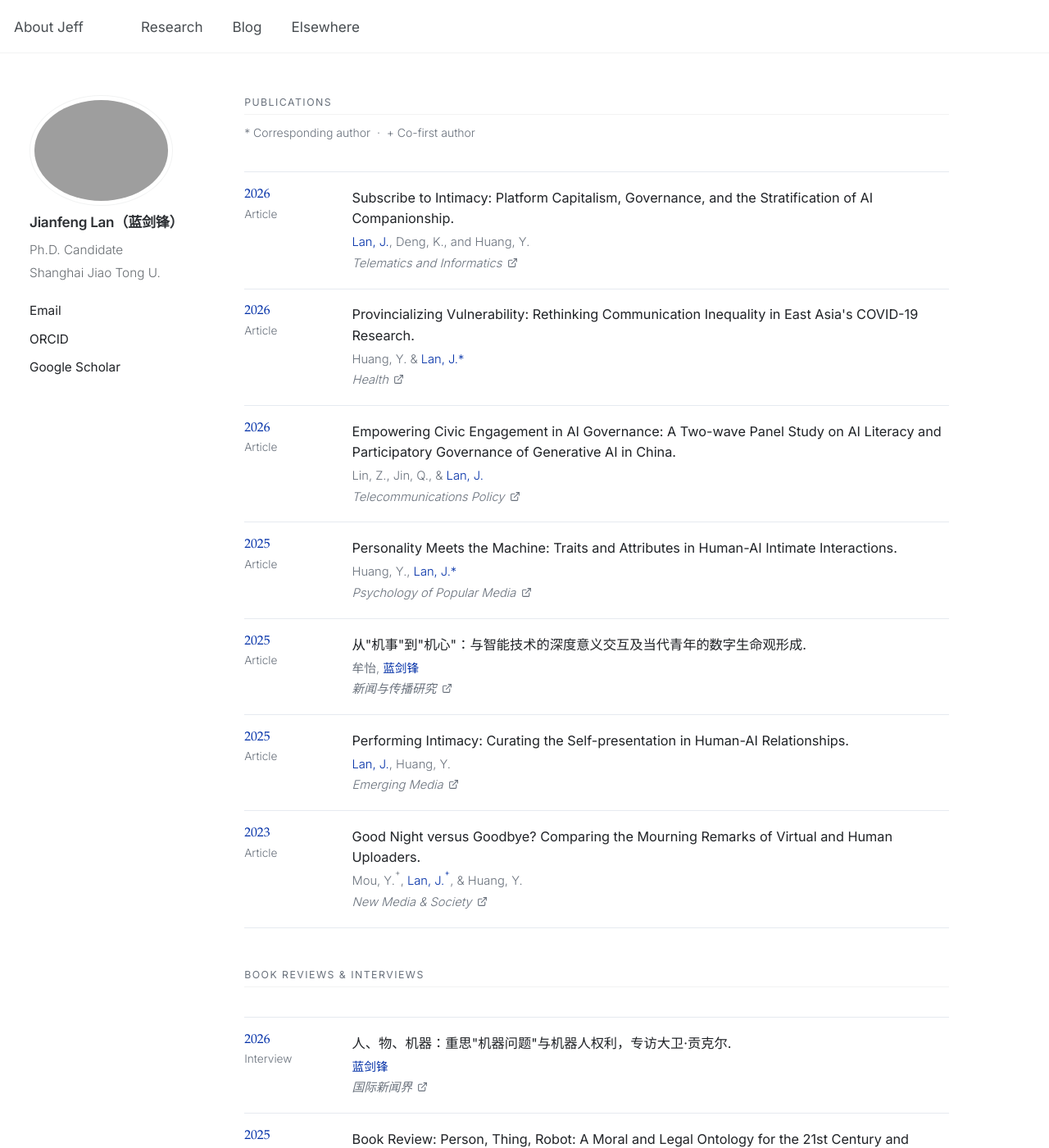
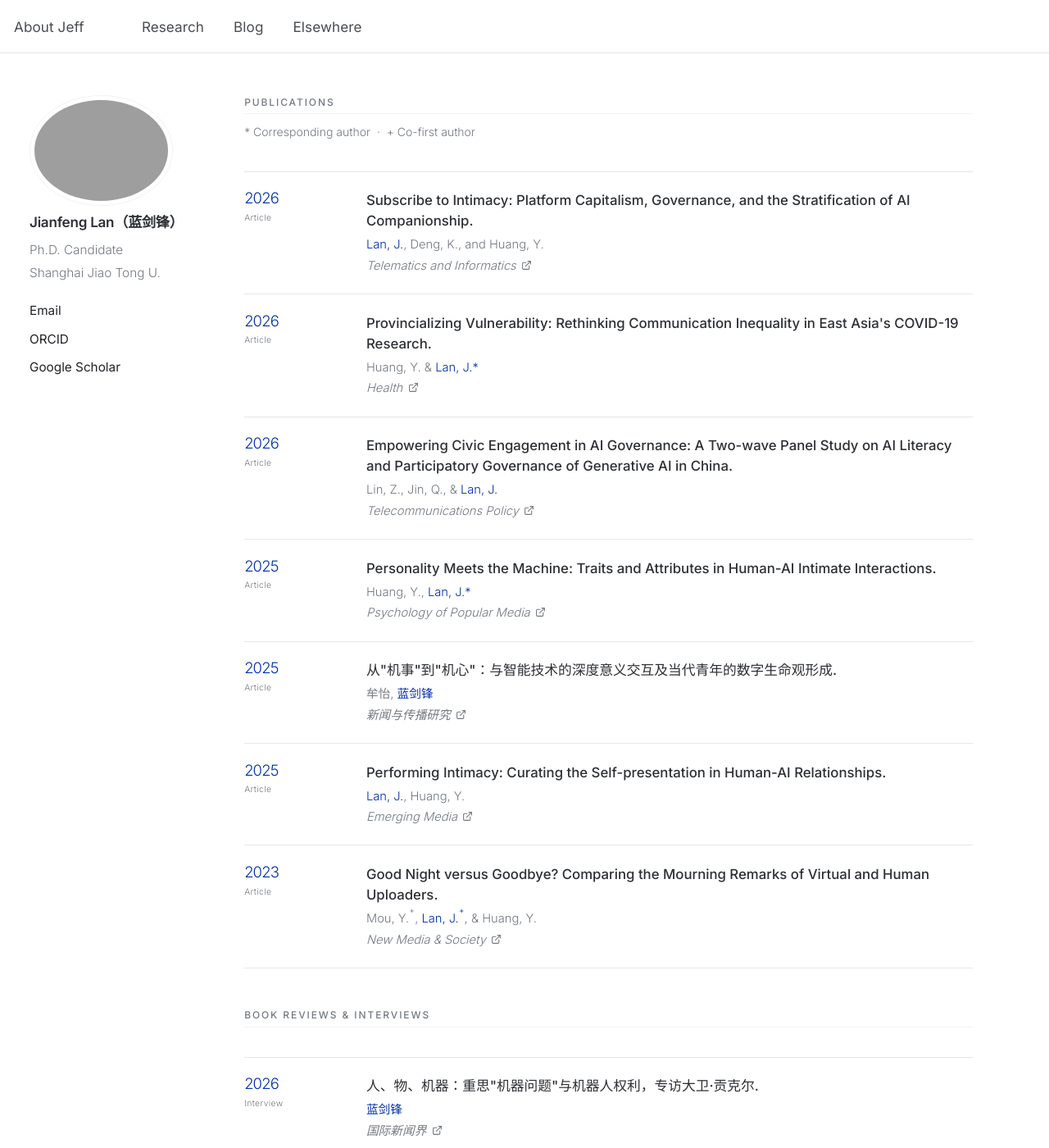
Before and after one commit to jianfenglan/jianfenglan.github.io, a Jekyll site: the page built from research.md, in a window 1280 px wide and 1400 px high. Shown: the whole window at 82% size. Built offline with Jekyll 4.4.1, drawn with Linux system fonts in a browser that asks for light colours.

Commit message:
Apply Modern Sans v2 editorial system

```diff
--- a/assets/css/main.scss
+++ b/assets/css/main.scss
@@ -2,10 +2,10 @@
 ---
 
 // ===================================================================
-// Modern Sans v1
+// Modern Sans v2
 // Inter for Latin text + Source Han Sans / Noto Sans SC for Chinese.
-// Body copy is intentionally light and dark gray; headings retain weight.
-// Deployment retrigger: 2026-08-10 01:38 CST (no visual change).
+// Light editorial typography, restrained Klein blue accents, and a shared
+// visual system across About, Research, Blog, and Elsewhere.
 // ===================================================================
 
 // 1. Modern bilingual font stack
@@ -61,38 +61,38 @@ $max-width: 1280px;
 ;
 
 // ===================================================================
-// Modern Sans v1 visual layer
+// Shared editorial system
 // ===================================================================
+:root {
+  --site-accent: #002FA7;
+  --site-heading: #2d3034;
+  --site-text: #555a5f;
+  --site-muted: #737980;
+  --site-line: #e5e7ea;
+  --site-soft: #f7f8fa;
+}
+
 body {
   font-family: $sans-serif;
   font-weight: 300;
   line-height: 1.62;
-  color: #555a5f;
+  color: var(--site-text);
   -webkit-font-smoothing: antialiased;
   -moz-osx-font-smoothing: grayscale;
   text-rendering: optimizeLegibility;
 }
 
-// Keep long-form copy optically as light as the sidebar bio. Some individual
-// pages carry older local rules at weight 400, so the content layer is made
-// explicit here without weakening titles or labels.
-.page__content {
+// Keep long-form copy optically as light as the sidebar bio. Individual pages
+// still contain some older local 400-weight rules, so content is explicit here.
+.page__content,
+.page__content p,
+.page__content li,
+.page__content dl,
+.page__content .about-wrap {
   font-weight: 300;
-  color: #555a5f;
+  color: var(--site-text);
 }
 
-.page__content p,
-.page__content li,
-.page__content dl {
-  font-weight: 300;
-}
-
-.page__content .about-wrap {
-  font-weight: 300;
-  color: #555a5f;
-}
-
-// Strong hierarchy without returning to a heavy, old-fashioned page texture.
 h1,
 h2,
 h3,
@@ -100,7 +100,7 @@ h4,
 h5,
 h6 {
   font-family: $sans-serif;
-  color: #2d3034;
+  color: var(--site-heading);
   letter-spacing: -0.015em;
 }
 
@@ -121,17 +121,22 @@ b {
   font-weight: 600;
 }
 
-// Navigation should feel crisp but lighter than section headings.
+// Navigation stays crisp while remaining visually quieter than headings.
 .masthead__menu-item a {
   font-family: $sans-serif;
   font-weight: 400;
+  letter-spacing: 0.005em;
 }
 
 .masthead__menu-item--lg {
   font-weight: 600;
 }
 
-// Sidebar text is deliberately lighter; the author's name anchors the column.
+.masthead::after {
+  background: var(--site-line);
+}
+
+// Sidebar typography remains the optical reference for the lighter body copy.
 .sidebar p,
 .sidebar li,
 .author__bio,
@@ -143,30 +148,203 @@ b {
 .sidebar .author__name {
   font-family: $sans-serif;
   font-weight: 600;
-  color: #2d3034;
+  color: var(--site-heading);
 }
 
-// Secondary text stays visibly gray instead of approaching pure black.
 .page__meta,
 .archive__item-excerpt,
 .author__bio,
 .author__employer,
 .author__location,
 figcaption {
-  color: #686d72;
+  color: var(--site-muted);
 }
 
-// Slightly calmer rule color improves the airy typography.
 hr {
-  border-top-color: #e6e7e8;
+  border-top-color: var(--site-line);
+}
+
+// ===================================================================
+// Research — linear, publication-first editorial layout
+// ===================================================================
+.page__content .research-page {
+  max-width: 900px;
+}
+
+.page__content .section-title {
+  color: var(--site-muted);
+  font-family: $sans-serif;
+  font-size: 0.7em;
+  font-weight: 500;
+  letter-spacing: 0.16em;
+}
+
+.page__content .publication-legend {
+  color: var(--site-muted);
+  font-weight: 300;
+}
+
+.page__content .publication-list {
+  border-top-color: var(--site-line);
+}
+
+.page__content .publication-card {
+  grid-template-columns: 120px minmax(0, 1fr);
+  gap: 1.6rem;
+  padding: 1.25rem 0;
+  border-bottom-color: var(--site-line);
+  transition: none;
+}
+
+.page__content .publication-card:hover {
+  padding-left: 0;
+}
+
+.page__content .publication-meta {
+  color: var(--site-muted);
+  font-weight: 300;
+}
+
+.page__content .publication-year {
+  color: var(--site-accent);
+  font-family: $sans-serif;
+  font-size: 1.35em;
+  font-weight: 300;
+  line-height: 1.05;
+  letter-spacing: -0.045em;
+}
+
+.page__content .publication-type {
+  margin-top: 0.35rem;
+  font-size: 0.76em;
+  font-weight: 300;
+  letter-spacing: 0.035em;
+}
+
+.page__content .publication-title {
+  color: var(--site-heading);
+  font-size: 0.98em;
+  font-weight: 500;
+  line-height: 1.5;
+  transition: color 0.18s ease, transform 0.18s ease;
+}
+
+.page__content .publication-card:hover .publication-title {
+  color: var(--site-accent);
+  transform: translateX(3px);
+}
+
+.page__content .publication-authors,
+.page__content .publication-journal-row em {
+  color: var(--site-muted);
+  font-weight: 300;
+}
+
+.page__content .publication-doi-link {
+  color: var(--site-muted);
+}
+
+.page__content .publication-doi-link:hover,
+.page__content .my-name {
+  color: var(--site-accent);
+}
+
+.page__content .conference-card {
+  border-color: var(--site-line);
+  color: var(--site-muted);
+  font-weight: 300;
+}
+
+// ===================================================================
+// Blog — image-led cards with editorial alignment
+// ===================================================================
+.page__content .news-list {
+  gap: 0.9rem;
+}
+
+.page__content .news-card {
+  grid-template-columns: minmax(0, 1fr) 250px;
+  border-color: var(--site-line);
+  border-radius: 12px;
+  box-shadow: none;
+  transition: border-color 0.18s ease, box-shadow 0.18s ease, transform 0.18s ease;
+}
+
+.page__content .news-card:hover {
+  border-color: #d5d9df;
+  box-shadow: 0 8px 28px rgba(15, 23, 42, 0.055);
+  transform: translateY(-2px);
+}
+
+.page__content .news-content {
+  align-items: flex-start;
+  padding: 1.5rem 1.8rem;
+  text-align: left;
+}
+
+.page__content .news-content h3 {
+  color: var(--site-heading);
+  font-size: 1em;
+  font-weight: 500;
+  line-height: 1.45;
+  letter-spacing: -0.01em;
+}
+
+.page__content .news-meta {
+  color: var(--site-muted);
+  font-weight: 300;
+}
+
+.page__content .modal-content {
+  border-color: var(--site-line);
+  border-radius: 14px;
+  box-shadow: 0 16px 48px rgba(15, 23, 42, 0.085);
+}
+
+.page__content .modal-text,
+.page__content #modal-meta {
+  font-weight: 300;
+}
+
+// ===================================================================
+// Elsewhere — cinematic photography, quieter captions
+// ===================================================================
+.page__content .gallery-grid {
+  gap: 2.2rem;
+}
+
+.page__content .gallery-card {
+  border: 0.5px solid var(--site-line);
+  border-radius: 12px;
+  background: #fff;
+  box-shadow: none;
+}
+
+.page__content .gallery-caption {
+  padding: 0.95rem 1.2rem;
+  background: #fff;
+}
+
+.page__content .gallery-caption h3 {
+  color: #61666c;
+  font-family: $sans-serif;
+  font-size: 0.88em;
+  font-weight: 300;
+  line-height: 1.65;
+  letter-spacing: 0.01em;
+}
+
+.page__content .quote-style {
+  color: var(--site-accent);
+  font-family: $sans-serif;
+  font-size: 0.9em;
+  font-style: normal;
+  font-weight: 300;
+  letter-spacing: 0.015em;
 }
 
 // ===================================================================
 // Desktop layout refinement
-// Keep Academic Pages' original centered 1280px container, but replace its
-// strongly asymmetric page padding with balanced gutters. This preserves
-// comfortable whitespace at full-screen widths and a stable gap between the
-// fixed author sidebar and the main content at intermediate desktop widths.
 // ===================================================================
 @include breakpoint($large) {
   .page {
@@ -189,3 +367,29 @@ hr {
     padding-right: 2rem;
   }
 }
+
+@media (max-width: 768px) {
+  .page__content .publication-card {
+    grid-template-columns: 1fr;
+    gap: 0.4rem;
+    padding: 1rem 0;
+  }
+
+  .page__content .publication-meta {
+    display: flex;
+    align-items: baseline;
+    gap: 0.5rem;
+  }
+
+  .page__content .publication-year {
+    font-size: 1.18em;
+  }
+
+  .page__content .news-card {
+    grid-template-columns: 1fr;
+  }
+
+  .page__content .news-image {
+    min-height: 190px;
+  }
+}
```
